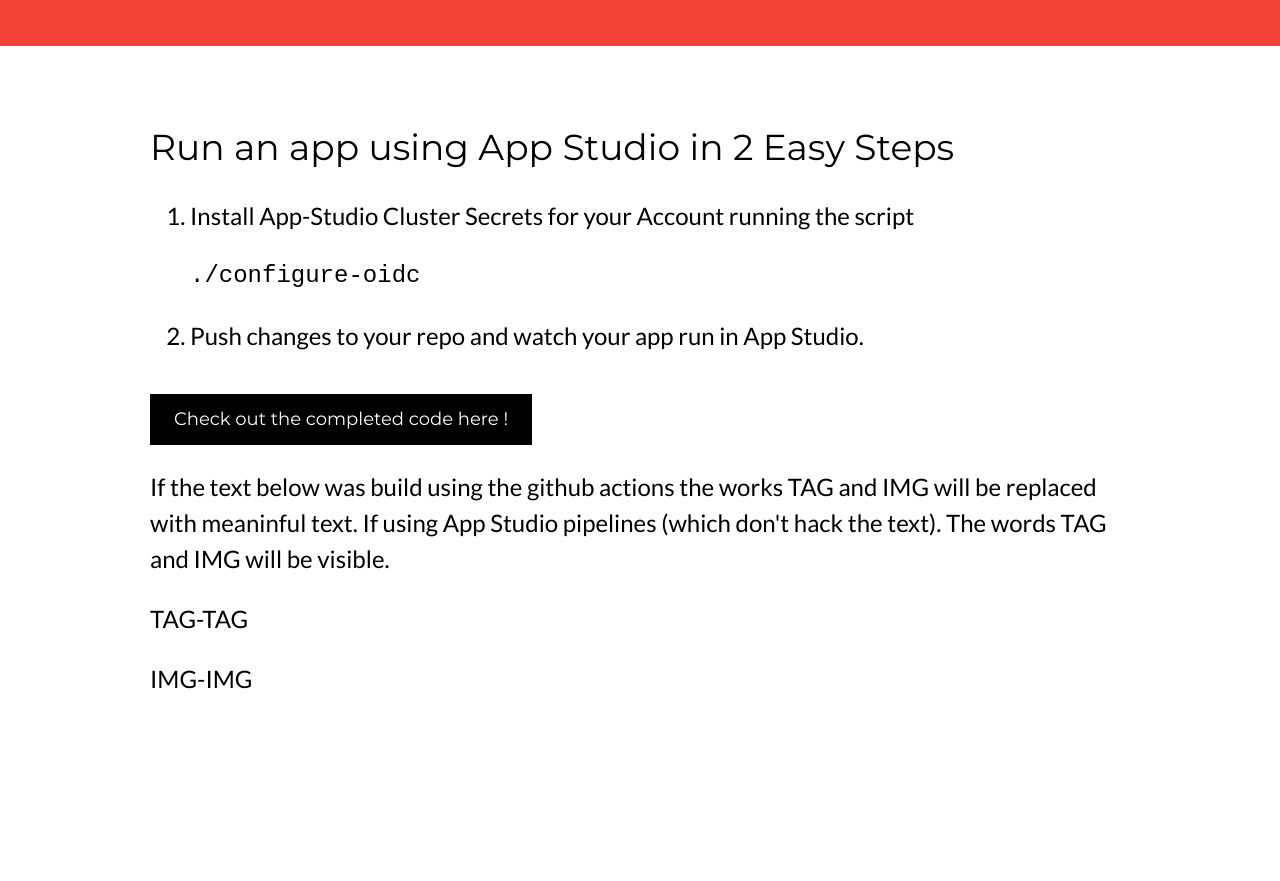
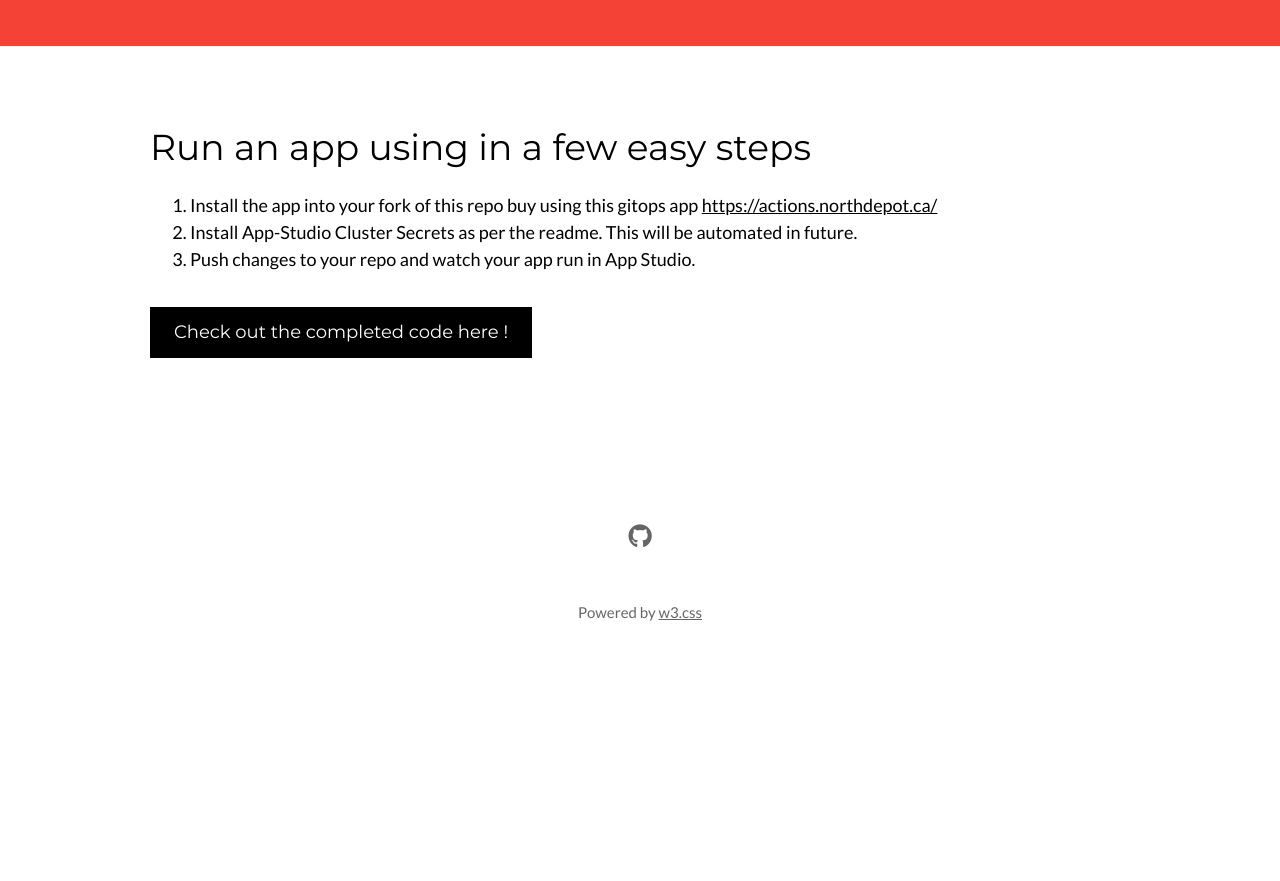
Before and after one commit to jduimovich/my-simple-node-app, a plain HTML site: page html/index.html in a window 1280 px wide. Shown: the part 600-1481 px from the top of the page. After the commit the page ends 1303 px from the top, so only its background shows below. Drawn offline with nearby package versions, Linux system fonts and the light colour scheme.

Commit message:
reset for non-github actions version

```diff
--- a/html/index.html
+++ b/html/index.html
@@ -60,30 +60,24 @@
 
   <div class="w3-row-padding w3-padding-64 w3-container">
     <div class="w3-content">
-        <h1 id="summary">Run an app using App Studio in 2 Easy Steps </h1>
-        <ol class="w3-xlarge">
-          <li> Install App-Studio Cluster Secrets for your Account
-            running the script <pre>./configure-oidc</pre>
+        <h1 id="summary">Run an app using in a few easy steps </h1>
+        <ol class="w3-large">
+          <li>
+              Install the app into your fork of this repo buy using this gitops app
+              <a href=" https://actions.northdepot.ca/" target="_blank">
+                https://actions.northdepot.ca/
+              </a>
+          </li>
+          <li> Install App-Studio Cluster Secrets as per the readme. This will be automated in future.
           </li>
           <li> Push changes to your repo and watch your app run in App Studio.
         </ol>
 
-        <a href="https://github.com/jduimovich/actions-to-appstudio" target="_blank">
+        <a href=" https://github.com/jduimovich/my-simple-node-app" target="_blank">
           <button class="w3-button w3-black w3-padding-large w3-large w3-margin-top">
             Check out the completed code here !
           </button>
         </a>
-
-
-        <p class="w3-xlarge">If the text below was build using the github actions the works TAG and IMG
-          will be replaced with meaninful text. If using App Studio pipelines (which don't hack the text). The words TAG and IMG will be visible.
-
-        </p>
-        <p class="w3-xlarge">TAG-TAG</p>
-        <p class="w3-xlarge">IMG-IMG</p>
-
-
-        </p>
       </div>
   </div>
 
```
Also changed, not shown: .github/workflows/build-and-deploy-appstudio.yml (deleted), html/openshift.png (deleted).
